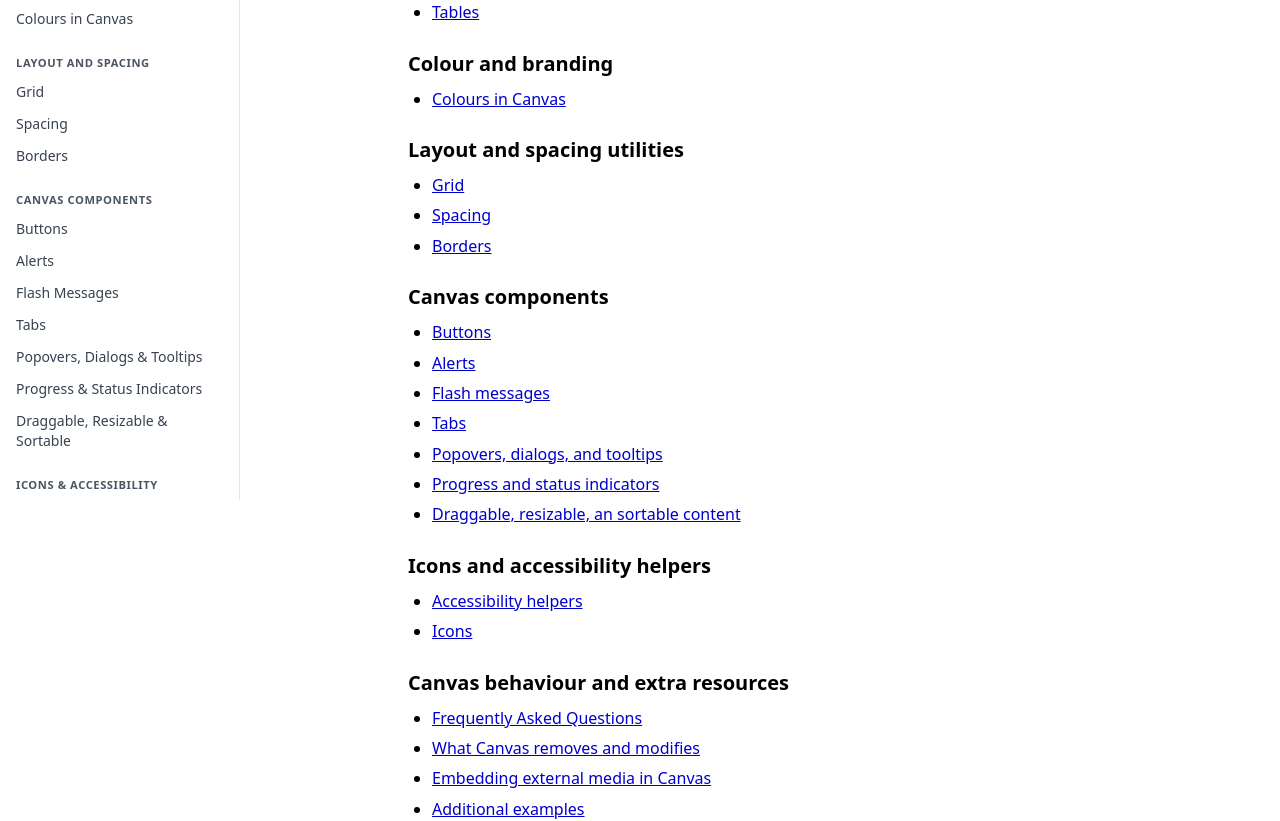
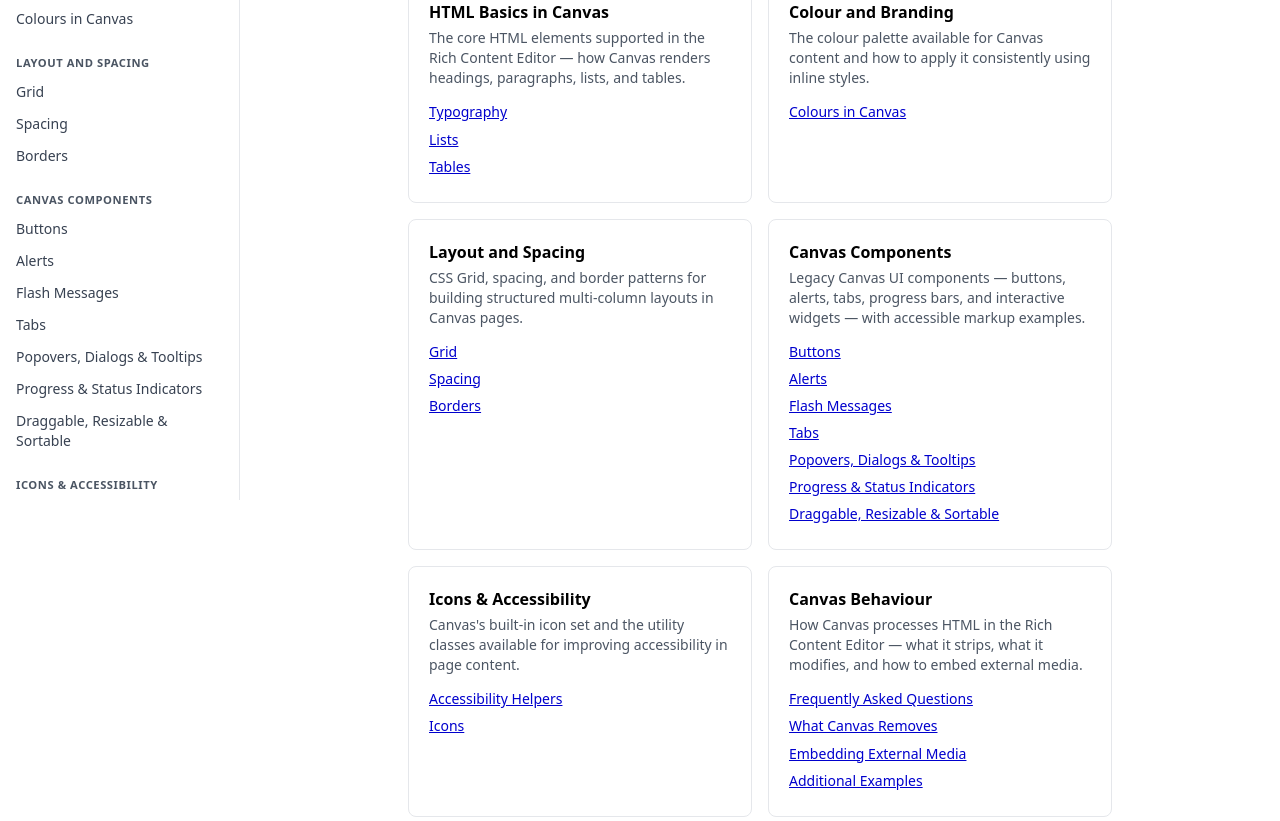
Before and after one commit to Karl-Horning/canvas, a Next.js app: page / in a window 1280 px wide. Shown: the part 300-1121 px from the top of the page. Built offline with nearby package versions, Linux system fonts and the light colour scheme.

Commit message:
feat: create a landing page

```diff
--- a/app/page.tsx
+++ b/app/page.tsx
@@ -1,225 +1,198 @@
 import Link from "next/link";
 
+/**
+ * Landing page for the Canvas Content Styling Guide.
+ *
+ * Provides a short introduction to the guide and a section overview with
+ * links to every page it contains.
+ *
+ * @returns The rendered landing page.
+ */
 export default function Home() {
     return (
-        <article className="max-w-240 p-8">
-            <h1 className="text-3xl font-bold mb-6">Canvas</h1>
+        <article>
+            <h1>Canvas Content Styling Guide</h1>
 
-            <h2 className="text-xl font-semibold mt-6 mb-2">
-                Canvas content styling guide
+            <p>
+                This guide documents HTML patterns, CSS techniques, and
+                Canvas-specific components for structuring content in Canvas
+                LMS. Each section pairs working examples with the markup needed
+                to reproduce them, with accessibility notes where relevant.
+            </p>
+
+            <p>
+                The{" "}
+                <Link href="/canvas-content-styling-guide/introduction">
+                    Introduction
+                </Link>{" "}
+                covers the scope and overall structure if you are coming to this
+                for the first time.
+            </p>
+
+            <div className="grid grid-cols-1 sm:grid-cols-2 gap-4 mt-6">
+                <div className="border border-[#e5e7eb] rounded-lg p-5">
+                    <h2 className="mt-0 mb-1 text-base">
+                        HTML Basics in Canvas
                     </h2>
-
-            <ul className="list-disc pl-6 space-y-1">
+                    <p className="mt-0 mb-3 text-sm text-[#4b5563]">
+                        The core HTML elements supported in the Rich Content
+                        Editor — how Canvas renders headings, paragraphs, lists,
+                        and tables.
+                    </p>
+                    <ul className="list-none p-0 m-0 text-sm space-y-1">
                         <li>
-                    <Link
-                        className="text-[#0000cd] underline hover:no-underline"
-                        href="/canvas-content-styling-guide/introduction"
-                    >
-                        Introduction
-                    </Link>
-                </li>
-            </ul>
-
-            <h2 className="text-xl font-semibold mt-6 mb-2">
-                HTML basics in Canvas
-            </h2>
-            <ul className="list-disc pl-6 space-y-1">
-                <li>
-                    <Link
-                        className="text-[#0000cd] underline hover:no-underline"
-                        href="/html-basics-in-canvas/typography"
-                    >
+                            <Link href="/html-basics-in-canvas/typography">
                                 Typography
                             </Link>
                         </li>
                         <li>
-                    <Link
-                        className="text-[#0000cd] underline hover:no-underline"
-                        href="/html-basics-in-canvas/lists"
-                    >
+                            <Link href="/html-basics-in-canvas/lists">
                                 Lists
                             </Link>
                         </li>
                         <li>
-                    <Link
-                        className="text-[#0000cd] underline hover:no-underline"
-                        href="/html-basics-in-canvas/tables"
-                    >
+                            <Link href="/html-basics-in-canvas/tables">
                                 Tables
                             </Link>
                         </li>
                     </ul>
+                </div>
 
-            <h2 className="text-xl font-semibold mt-6 mb-2">
-                Colour and branding
-            </h2>
-
-            <ul className="list-disc pl-6 space-y-1">
+                <div className="border border-[#e5e7eb] rounded-lg p-5">
+                    <h2 className="mt-0 mb-1 text-base">Colour and Branding</h2>
+                    <p className="mt-0 mb-3 text-sm text-[#4b5563]">
+                        The colour palette available for Canvas content and how
+                        to apply it consistently using inline styles.
+                    </p>
+                    <ul className="list-none p-0 m-0 text-sm space-y-1">
                         <li>
-                    <Link
-                        className="text-[#0000cd] underline hover:no-underline"
-                        href="/colour-and-branding/colours-in-canvas"
-                    >
+                            <Link href="/colour-and-branding/colours-in-canvas">
                                 Colours in Canvas
                             </Link>
                         </li>
                     </ul>
+                </div>
 
-            <h2 className="text-xl font-semibold mt-6 mb-2">
-                Layout and spacing utilities
-            </h2>
-
-            <ul className="list-disc pl-6 space-y-1">
+                <div className="border border-[#e5e7eb] rounded-lg p-5">
+                    <h2 className="mt-0 mb-1 text-base">Layout and Spacing</h2>
+                    <p className="mt-0 mb-3 text-sm text-[#4b5563]">
+                        CSS Grid, spacing, and border patterns for building
+                        structured multi-column layouts in Canvas pages.
+                    </p>
+                    <ul className="list-none p-0 m-0 text-sm space-y-1">
                         <li>
-                    <Link
-                        className="text-[#0000cd] underline hover:no-underline"
-                        href="/layout-and-spacing-utilities/grid"
-                    >
+                            <Link href="/layout-and-spacing-utilities/grid">
                                 Grid
                             </Link>
                         </li>
                         <li>
-                    <Link
-                        className="text-[#0000cd] underline hover:no-underline"
-                        href="/layout-and-spacing-utilities/spacing"
-                    >
+                            <Link href="/layout-and-spacing-utilities/spacing">
                                 Spacing
                             </Link>
                         </li>
                         <li>
-                    <Link
-                        className="text-[#0000cd] underline hover:no-underline"
-                        href="/layout-and-spacing-utilities/borders"
-                    >
+                            <Link href="/layout-and-spacing-utilities/borders">
                                 Borders
                             </Link>
                         </li>
                     </ul>
+                </div>
 
-            <h2 className="text-xl font-semibold mt-6 mb-2">
-                Canvas components
-            </h2>
-
-            <ul className="list-disc pl-6 space-y-1">
+                <div className="border border-[#e5e7eb] rounded-lg p-5">
+                    <h2 className="mt-0 mb-1 text-base">Canvas Components</h2>
+                    <p className="mt-0 mb-3 text-sm text-[#4b5563]">
+                        Legacy Canvas UI components — buttons, alerts, tabs,
+                        progress bars, and interactive widgets — with accessible
+                        markup examples.
+                    </p>
+                    <ul className="list-none p-0 m-0 text-sm space-y-1">
                         <li>
-                    <Link
-                        className="text-[#0000cd] underline hover:no-underline"
-                        href="/canvas-components/buttons"
-                    >
+                            <Link href="/canvas-components/buttons">
                                 Buttons
                             </Link>
                         </li>
                         <li>
-                    <Link
-                        className="text-[#0000cd] underline hover:no-underline"
-                        href="/canvas-components/alerts"
-                    >
-                        Alerts
+                            <Link href="/canvas-components/alerts">Alerts</Link>
+                        </li>
+                        <li>
+                            <Link href="/canvas-components/flash-messages">
+                                Flash Messages
                             </Link>
                         </li>
                         <li>
-                    <Link
-                        className="text-[#0000cd] underline hover:no-underline"
-                        href="/canvas-components/flash-messages"
-                    >
-                        Flash messages
+                            <Link href="/canvas-components/tabs">Tabs</Link>
+                        </li>
+                        <li>
+                            <Link href="/canvas-components/popovers-dialogs-and-tooltips">
+                                Popovers, Dialogs &amp; Tooltips
                             </Link>
                         </li>
                         <li>
-                    <Link
-                        className="text-[#0000cd] underline hover:no-underline"
-                        href="/canvas-components/tabs"
-                    >
-                        Tabs
+                            <Link href="/canvas-components/progress-and-status-indicators">
+                                Progress &amp; Status Indicators
                             </Link>
                         </li>
                         <li>
-                    <Link
-                        className="text-[#0000cd] underline hover:no-underline"
-                        href="/canvas-components/popovers-dialogs-and-tooltips"
-                    >
-                        Popovers, dialogs, and tooltips
+                            <Link href="/canvas-components/draggable-resizable-and-sortable-content">
+                                Draggable, Resizable &amp; Sortable
+                            </Link>
+                        </li>
+                    </ul>
+                </div>
+
+                <div className="border border-[#e5e7eb] rounded-lg p-5">
+                    <h2 className="mt-0 mb-1 text-base">
+                        Icons &amp; Accessibility
+                    </h2>
+                    <p className="mt-0 mb-3 text-sm text-[#4b5563]">
+                        Canvas's built-in icon set and the utility classes
+                        available for improving accessibility in page content.
+                    </p>
+                    <ul className="list-none p-0 m-0 text-sm space-y-1">
+                        <li>
+                            <Link href="/icons-and-accessibility-helpers/accessibility-helpers">
+                                Accessibility Helpers
                             </Link>
                         </li>
                         <li>
-                    <Link
-                        className="text-[#0000cd] underline hover:no-underline"
-                        href="/canvas-components/progress-and-status-indicators"
-                    >
-                        Progress and status indicators
-                    </Link>
-                </li>
-                <li>
-                    <Link
-                        className="text-[#0000cd] underline hover:no-underline"
-                        href="/canvas-components/draggable-resizable-and-sortable-content"
-                    >
-                        Draggable, resizable, an sortable content
-                    </Link>
-                </li>
-            </ul>
-
-            <h2 className="text-xl font-semibold mt-6 mb-2">
-                Icons and accessibility helpers
-            </h2>
-
-            <ul className="list-disc pl-6 space-y-1">
-                <li>
-                    <Link
-                        className="text-[#0000cd] underline hover:no-underline"
-                        href="/icons-and-accessibility-helpers/accessibility-helpers"
-                    >
-                        Accessibility helpers
-                    </Link>
-                </li>
-                <li>
-                    <Link
-                        className="text-[#0000cd] underline hover:no-underline"
-                        href="/icons-and-accessibility-helpers/icons"
-                    >
+                            <Link href="/icons-and-accessibility-helpers/icons">
                                 Icons
                             </Link>
                         </li>
                     </ul>
+                </div>
 
-            <h2 className="text-xl font-semibold mt-6 mb-2">
-                Canvas behaviour and extra resources
-            </h2>
-
-            <ul className="list-disc pl-6 space-y-1">
+                <div className="border border-[#e5e7eb] rounded-lg p-5">
+                    <h2 className="mt-0 mb-1 text-base">Canvas Behaviour</h2>
+                    <p className="mt-0 mb-3 text-sm text-[#4b5563]">
+                        How Canvas processes HTML in the Rich Content Editor —
+                        what it strips, what it modifies, and how to embed
+                        external media.
+                    </p>
+                    <ul className="list-none p-0 m-0 text-sm space-y-1">
                         <li>
-                    <Link
-                        className="text-[#0000cd] underline hover:no-underline"
-                        href="/canvas-behaviour-and-extra-resources/frequently-asked-questions"
-                    >
+                            <Link href="/canvas-behaviour-and-extra-resources/frequently-asked-questions">
                                 Frequently Asked Questions
                             </Link>
                         </li>
                         <li>
-                    <Link
-                        className="text-[#0000cd] underline hover:no-underline"
-                        href="/canvas-behaviour-and-extra-resources/what-canvas-removes-and-modifies"
-                    >
-                        What Canvas removes and modifies
+                            <Link href="/canvas-behaviour-and-extra-resources/what-canvas-removes-and-modifies">
+                                What Canvas Removes
                             </Link>
                         </li>
                         <li>
-                    <Link
-                        className="text-[#0000cd] underline hover:no-underline"
-                        href="/canvas-behaviour-and-extra-resources/embedding-external-media-in-canvas"
-                    >
-                        Embedding external media in Canvas
+                            <Link href="/canvas-behaviour-and-extra-resources/embedding-external-media-in-canvas">
+                                Embedding External Media
                             </Link>
                         </li>
                         <li>
-                    <Link
-                        className="text-[#0000cd] underline hover:no-underline"
-                        href="/canvas-behaviour-and-extra-resources/additional-examples"
-                    >
-                        Additional examples
+                            <Link href="/canvas-behaviour-and-extra-resources/additional-examples">
+                                Additional Examples
                             </Link>
                         </li>
                     </ul>
+                </div>
+            </div>
         </article>
     );
 }
```
Lines whose indentation alone changed are shown as unchanged.
